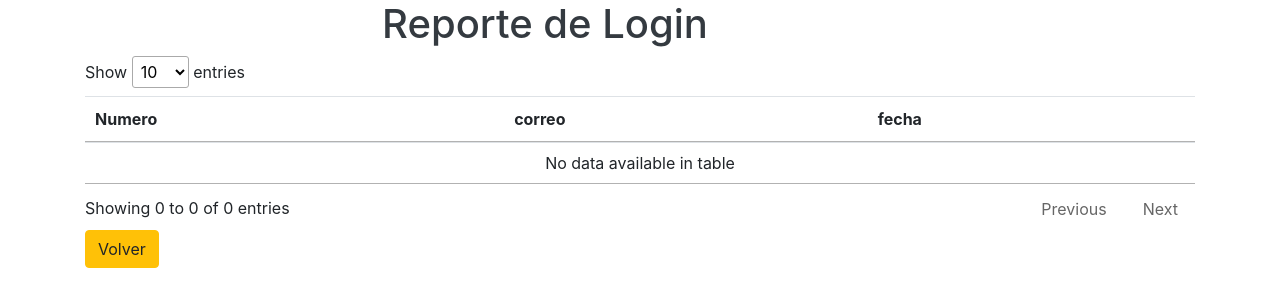
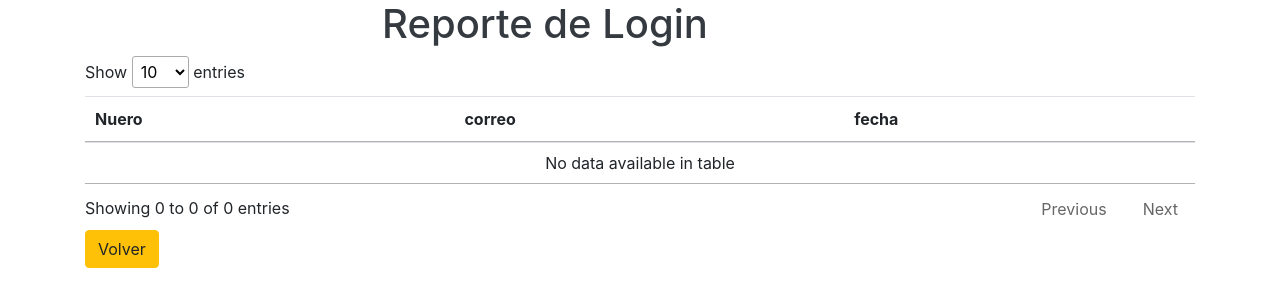
Before and after one commit to AndresDavid18/dashboard_admin, a PHP site: the page made by delivery/tabla logins.php in a window 1280 px wide. Shown: the top 307 px of the page. Run offline with PHP 8.4, Linux system fonts and the light colour scheme; data that the repository does not hold is empty; some libraries are stand-ins or nearby versions.

Commit message:
Update tabla logins.php

```diff
--- a/delivery/tabla logins.php
+++ b/delivery/tabla logins.php
@@ -54,7 +54,7 @@ $resultset = mysqli_query($conexion, $sql);
             <table class="table" id='qwert'>
                 <thead>
                     <tr>
-                        <th scope="col">Numero</th>
+                        <th scope="col">Nuero</th>
                         <th scope="col">correo</th>
                         <th scope="col">fecha</th>
 
```
